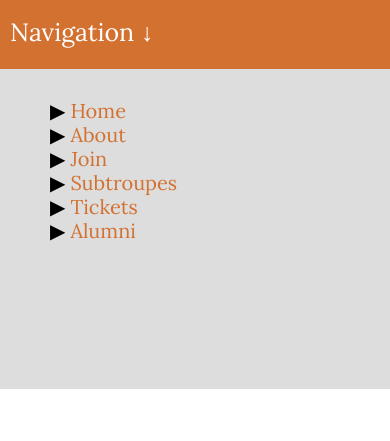
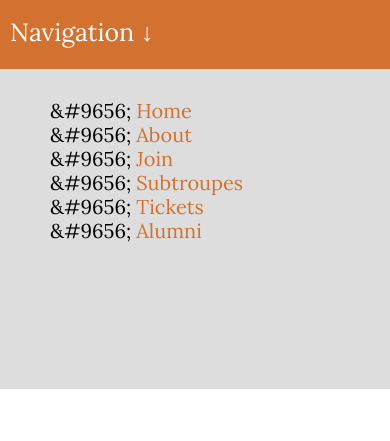
Before and after one commit to rendavison/snsWebsite, a Flask app: page / in a window 390 px wide. Shown: the top 441 px of the page. Run offline with Flask 2, Linux system fonts and the light colour scheme; some libraries are stand-ins or nearby versions.

Commit message:
updated mobile index page

```diff
--- a/app/static/sass/main.css
+++ b/app/static/sass/main.css
@@ -1,4 +1,3 @@
-@charset "UTF-8";
 /*THIS IS THE GLOBAL SASS FILE FOR THE SNS WEBSITE
   IT CONTAINS ALL THE SCSS FOR THE CSS CLASSES AND OTHER STYLING INFO*/
 /*This imports the mixins, placeholders, and variables from the helper folder*/
@@ -93,7 +92,7 @@ h3 {
   .navlinks ul {
     list-style-type: none; }
   .navlinks li:before {
-    content: "▶";
+    content: "&#9656;";
     padding-right: 5px; }
 
 .mobilenav {
--- a/app/static/sass/main.scss
+++ b/app/static/sass/main.scss
@@ -99,7 +99,7 @@ h3 {
   }
 
   li:before {
-    content: "▶";
+    content: "&#9656;";
     padding-right: 5px;
   }
 }
--- a/app/templates/index.html
+++ b/app/templates/index.html
@@ -5,7 +5,8 @@
 <div class="showmemobile">
   <div class="mobilecon">
     <h1>Scotch'n'Soda Theatre</h1>
-    <h3>Breaking legs at Carnegie Mellon University since 1907!</h3>
+    <h3 style="font-weight: bold">Breaking legs at Carnegie Mellon University since 1907!<p />
+    To see images of our past performances, consider viewing us on desktop!</h3>
   </div>
 </div>
 
```
